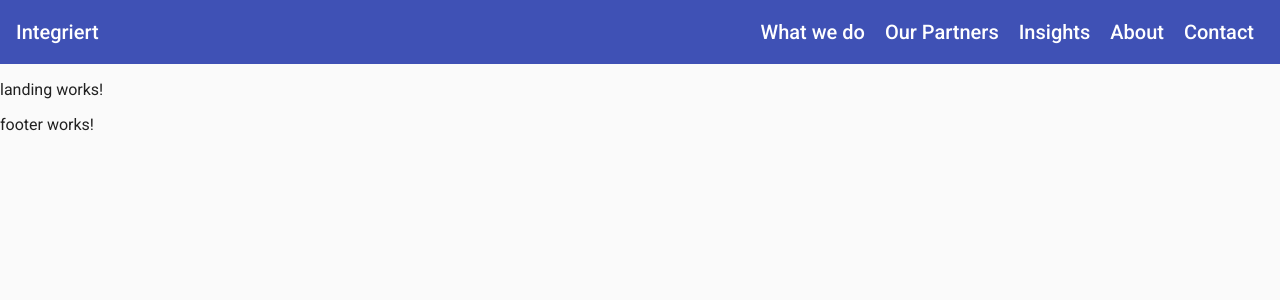
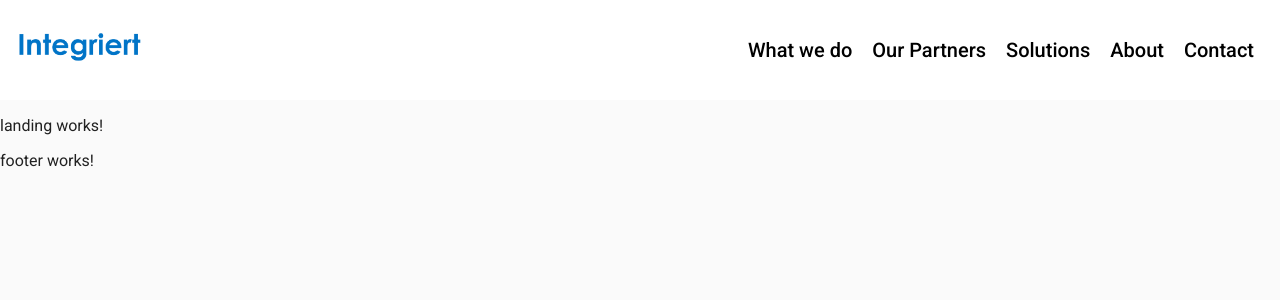
Before and after one commit to vatadepalli/integriert-ng, an Angular app: page / in a window 1280 px wide. Shown: the top 300 px of the page. Built offline with nearby package versions, Linux system fonts and the light colour scheme.

Commit message:
nav updates

```diff
--- a/src/app/components/layout/main-nav/main-nav.component.css
+++ b/src/app/components/layout/main-nav/main-nav.component.css
@@ -3,6 +3,7 @@
 }
 
 .sidenav {
+  /* width: 275px; */
   width: 275px;
 }
 
@@ -27,6 +28,32 @@
 mat-toolbar a {
   display: inline-block;
   margin: 0 10px;
-  color: white;
+  color: #000000;
   text-decoration: none;
 }
+
+.branding{
+  color: black !important;
+  font-family: Georgia, 'Times New Roman', Times, serif;
+}
+
+.branding img{
+  height: 40px;
+}
+
+mat-toolbar {
+  background-color: #FFFFFF !important;
+}
+
+.tall-nav{
+  height: 100px;
+}
+
+.branding-mobile{
+  padding-top: 10px;
+  height: 35px !important;
+}
+
+.burger{
+  color: #000000;
+}
--- a/src/app/components/layout/main-nav/main-nav.component.html
+++ b/src/app/components/layout/main-nav/main-nav.component.html
@@ -7,27 +7,37 @@
       [attr.role]="(isHandset$ | async) ? 'dialog' : 'navigation'"
       [mode]="(isHandset$ | async) ? 'over' : 'side'"
       [opened]="(isHandset$ | async) === false">
-    <mat-toolbar>Integriert</mat-toolbar>
+    <mat-toolbar>
+      Menu
+    </mat-toolbar>
     <mat-nav-list>
-      <a mat-list-item [routerLink]="['/']" routerLinkActive="router-link-active" >What we do</a>
-      <a mat-list-item [routerLink]="['/login']" routerLinkActive="router-link-active" >Our Partners</a>
-      <a mat-list-item [routerLink]="['/register']" routerLinkActive="router-link-active" >Insights</a>
-      <a mat-list-item [routerLink]="['/register']" routerLinkActive="router-link-active" >About</a>
-      <a mat-list-item [routerLink]="['/register']" routerLinkActive="router-link-active" >Contact</a>
+      <a mat-list-item [routerLink]="['/']" routerLinkActive="router-link-active" (click)="drawer.toggle()">What we do</a>
+      <a mat-list-item [routerLink]="['/login']" routerLinkActive="router-link-active" (click)="drawer.toggle()">Our Partners</a>
+      <a mat-list-item [routerLink]="['/register']" routerLinkActive="router-link-active" (click)="drawer.toggle()">Solutions</a>
+      <a mat-list-item [routerLink]="['/register']" routerLinkActive="router-link-active" (click)="drawer.toggle()">Insights</a>
+      <a mat-list-item [routerLink]="['/register']" routerLinkActive="router-link-active" (click)="drawer.toggle()">About</a>
+      <a mat-list-item [routerLink]="['/register']" routerLinkActive="router-link-active" (click)="drawer.toggle()">Contacts</a>
     </mat-nav-list>
   </mat-sidenav>
 
   <mat-sidenav-content>
-    <mat-toolbar color="primary">
+    <mat-toolbar
+      color="primary"
+      [ngClass]="{'tall-nav': (isHandset$ | async) === false}"
+    >
 
-      <span>Integriert</span>
+      <div class="branding">
+        <img
+          [ngClass]="{'branding-mobile': (isHandset$ | async) === true}"
+          src="../../../../assets/logo-trans.png" alt="integriert-logo">
+      </div>
 
       <span class="spacer"></span>
 
       <div *ngIf="!(isHandset$ | async)">
         <a mat-list-item [routerLink]="['/']" routerLinkActive="router-link-active" >What we do</a>
         <a mat-list-item [routerLink]="['/login']" routerLinkActive="router-link-active" >Our Partners</a>
-        <a mat-list-item [routerLink]="['/register']" routerLinkActive="router-link-active" >Insights</a>
+        <a mat-list-item [routerLink]="['/register']" routerLinkActive="router-link-active" >Solutions</a>
         <a mat-list-item [routerLink]="['/register']" routerLinkActive="router-link-active" >About</a>
         <a mat-list-item [routerLink]="['/register']" routerLinkActive="router-link-active" >Contact</a>
       </div>
@@ -38,7 +48,7 @@
       mat-icon-button
       (click)="drawer.toggle()"
       *ngIf="isHandset$ | async">
-        <mat-icon aria-label="Side nav toggle icon">menu</mat-icon>
+        <mat-icon aria-label="Side nav toggle icon" class="burger">menu</mat-icon>
       </button>
 
     </mat-toolbar>
```
Also changed, not shown: src/assets/logo-trans.png (added).
